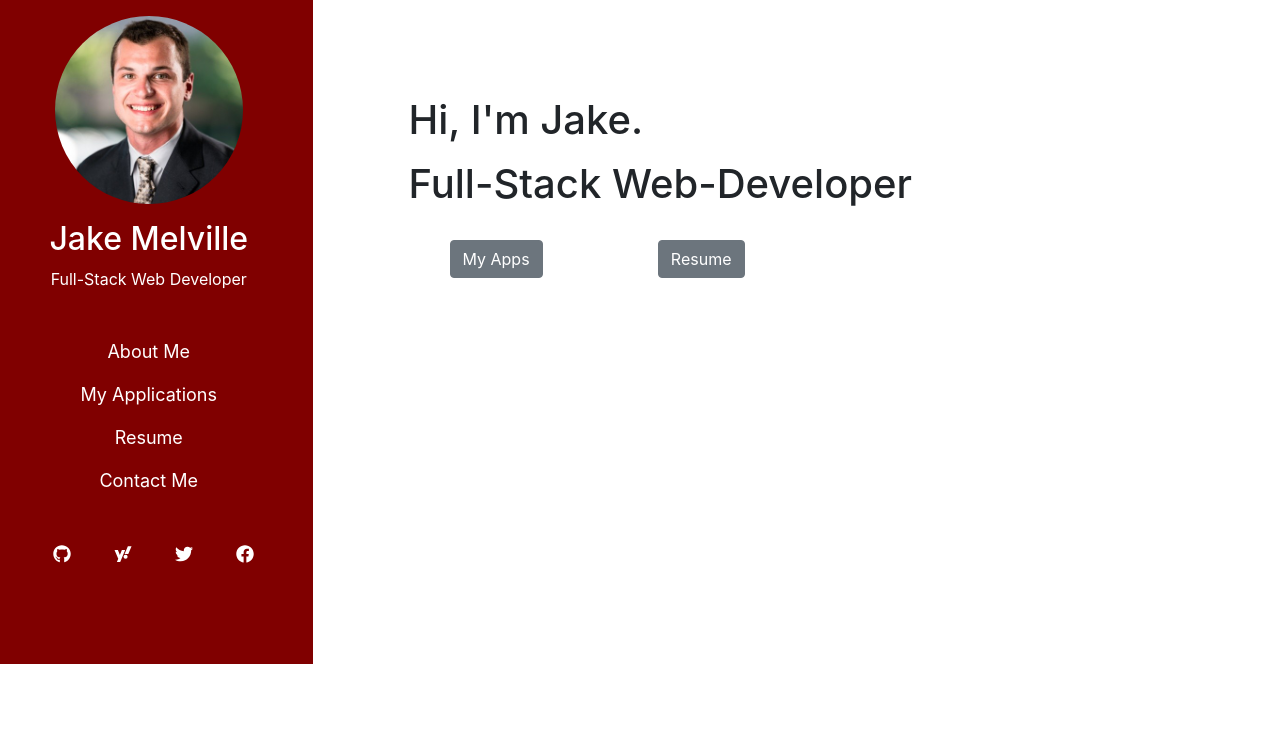
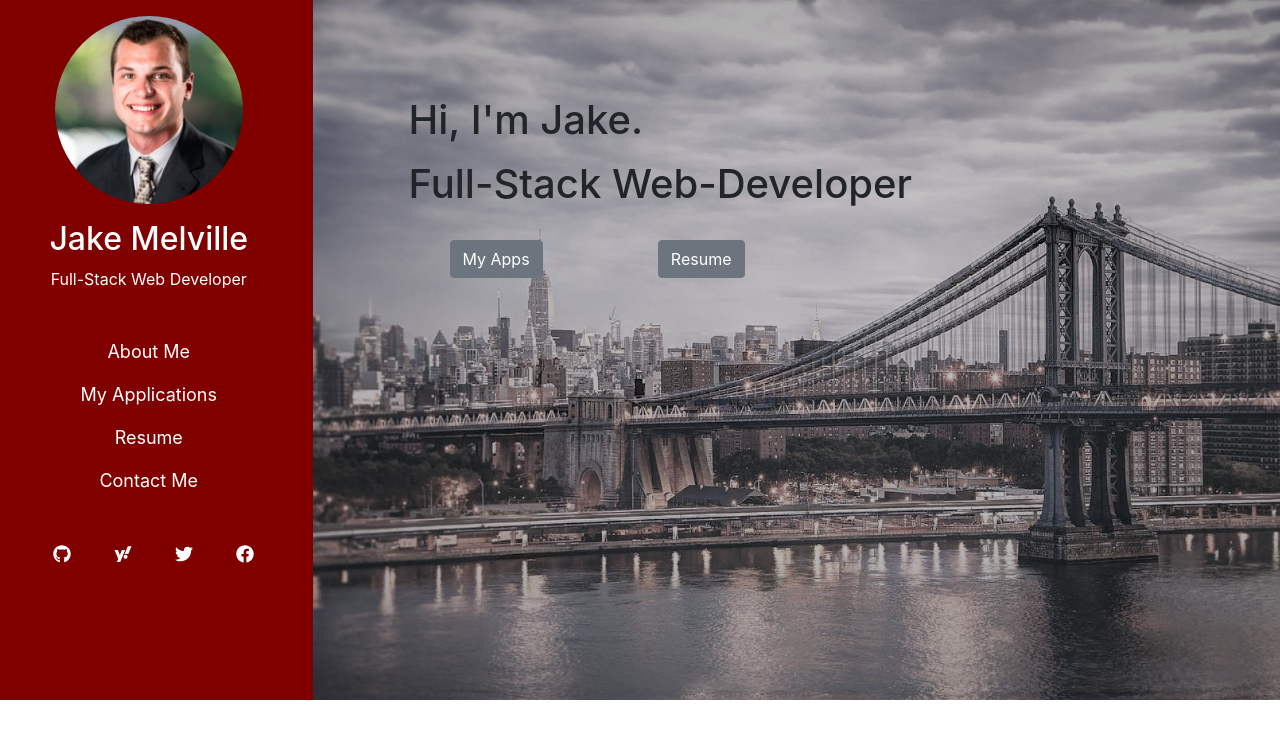
Before and after one commit to JakeMelville/portfolio-react, a React (Create React App) app in the folder portfolio/: page / in a window 1280 px wide. Shown: the top 738 px of the page. Built offline with nearby package versions, Linux system fonts and the light colour scheme; the HTML template or start-up script is replaced by a standard one.

Commit message:
added background image to main

```diff
--- a/portfolio/src/components/Main/Assets/style/style.css
+++ b/portfolio/src/components/Main/Assets/style/style.css
@@ -0,0 +1,11 @@
+body, html {
+    height: 100%;
+ }
+
+#welcome {
+    background-image: url("../images/nyc4.jpg");
+    height: 700px;
+    background-position: center;
+    background-repeat: no-repeat;
+    background-size: cover;
+ }
--- a/portfolio/src/components/Main/index.js
+++ b/portfolio/src/components/Main/index.js
@@ -1,8 +1,9 @@
 import React from 'react'
+import './assets/style/style.css'
 
 function Main() {
     return (
-        <div id="welcome" className="col-9 w-100">
+        <div id="welcome" className="col-9">
             <div className="row w-100">
                 <h1 className="mt-5 pt-5 ml-5 pl-5 mb-3 col-12">Hi, I'm Jake.</h1>
                 <h1 className="ml-5 pl-5 mb-3 pb-3 col-12">Full-Stack Web-Developer</h1>
```
Also changed, not shown: portfolio/src/components/Main/Assets/images/nyc4.jpg (added).
